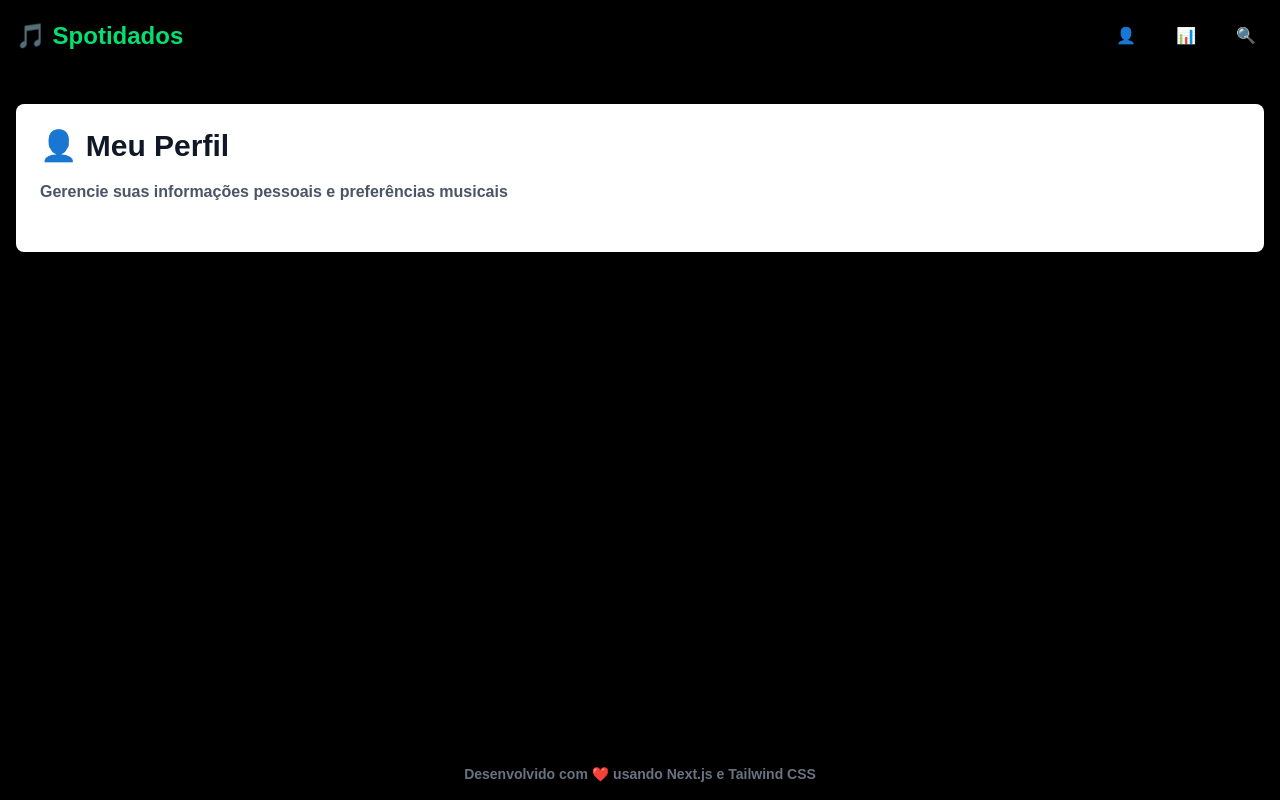
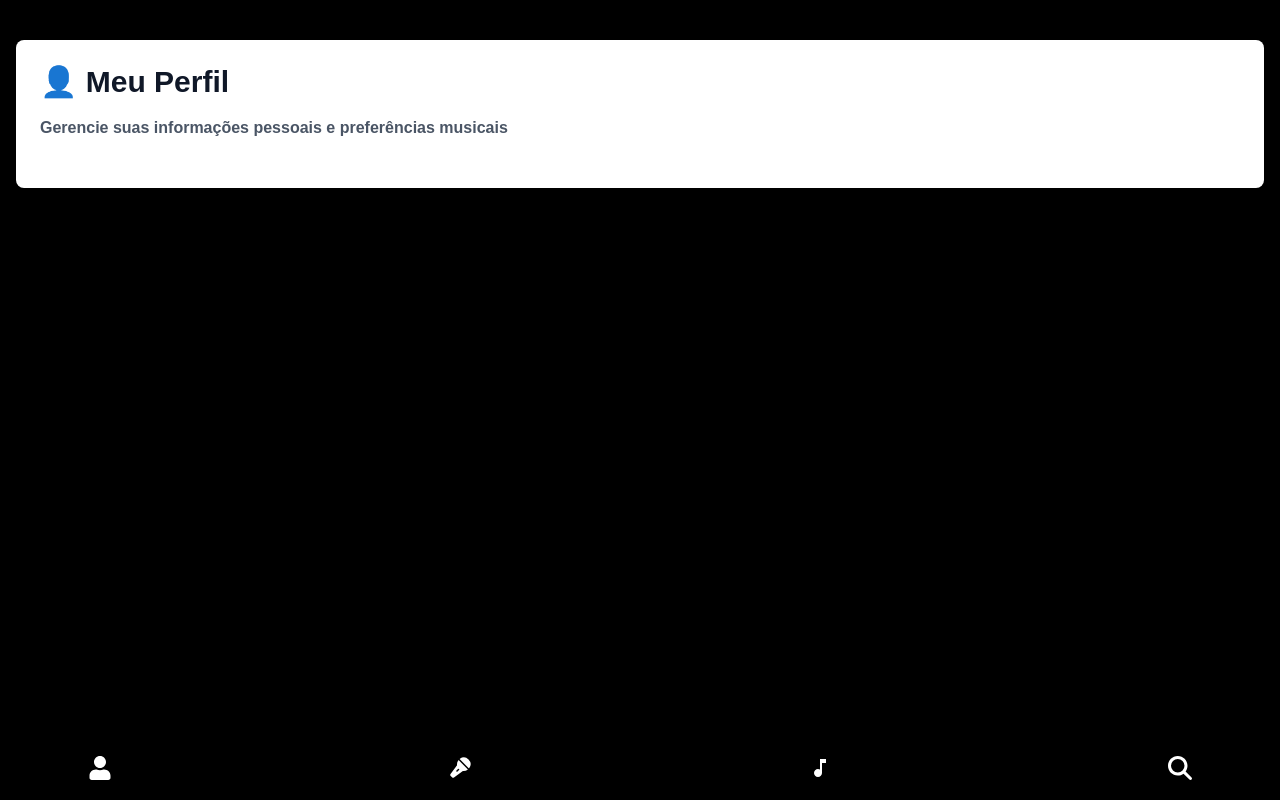
Before and after one commit to GabrielCM26/Desafio-final-front-end, a Next.js app: page /artistProfile in a window 1280 px wide. Built offline with nearby package versions, Linux system fonts and the light colour scheme.

Commit message:
estilo da navbar mudada

```diff
--- a/src/components/Navbar.jsx
+++ b/src/components/Navbar.jsx
@@ -1,27 +1,35 @@
 import Link from 'next/link'
 import { useRouter } from 'next/router'
+import { FaUser } from "react-icons/fa";
+import { PiMicrophoneStageFill } from "react-icons/pi";
+import { IoMdMusicalNote } from "react-icons/io";
+import { FaMagnifyingGlass } from "react-icons/fa6";
 
 export default function Navbar() {
   const router = useRouter()
   const isActive = (path) => router.pathname === path
 
   return (
-    <nav className="bg-black text-white p-4 flex justify-between items-center">
-        <Link href="/" className="text-2xl font-bold text-green-400">
-          🎵 Spotidados
-        </Link>
+    <nav className="bg-black text-white p-3 flex justify-between items-center fixed bottom-0 min-w-[100vw] px-20">
+      {/* Homepage/Perfil de Utilizador */}
+      <Link href="/" className={isActive('/') ? 'text-[#1DB954] p-2 text-2xl' : 'p-2 text-2xl'}>
+        <FaUser />
+      </Link>
 
-        <div className="flex space-x-6">
-          <Link href="/top100Artists" className={isActive('/top100Artists') ? 'bg-green-600 p-2' : 'p-2'}>
-            👤
-          </Link>
-          <Link href="/top100Songs" className={isActive('/top100Songs') ? 'bg-green-600 p-2' : 'p-2'}>
-            📊
-          </Link>
-          <Link href="/pesquisa" className={isActive('/pesquisa') ? 'bg-green-600 p-2' : 'p-2'}>
-            🔍
-          </Link>
-        </div>
+      {/* Top 100 Artistas */}
+      <Link href="/top100Artists" className={isActive('/top100Artists') ? 'text-[#1DB954] p-2 text-2xl' : 'p-2 text-2xl'}>
+        <PiMicrophoneStageFill />
+      </Link>
+
+      {/* Top 100 Músicas */}
+      <Link href="/top100Songs" className={isActive('/top100Songs') ? 'text-[#1DB954] p-2 text-2xl' : 'p-2 text-2xl'}>
+        <IoMdMusicalNote />
+      </Link>
+
+      {/* Pesquisa */}
+      <Link href="/pesquisa" className={isActive('/pesquisa') ? 'text-[#1DB954] p-2 text-2xl' : 'p-2 text-2xl'}>
+        <FaMagnifyingGlass />
+      </Link>
     </nav>
   )
 }
--- a/src/pages/_app.js
+++ b/src/pages/_app.js
@@ -5,11 +5,11 @@ import Footer from "@/components/Footer";
 export default function App({ Component, pageProps }) {
   return (
     <div className="min-h-screen flex flex-col">
-      <Navbar />
-      <main className="container mx-auto px-4 py-8 flex-grow">
+      <main className="container mx-auto px-4 py-10 flex-grow">
         <Component {...pageProps} />
       </main>
       <Footer />
+      <Navbar />
     </div>
   );
 }
```
